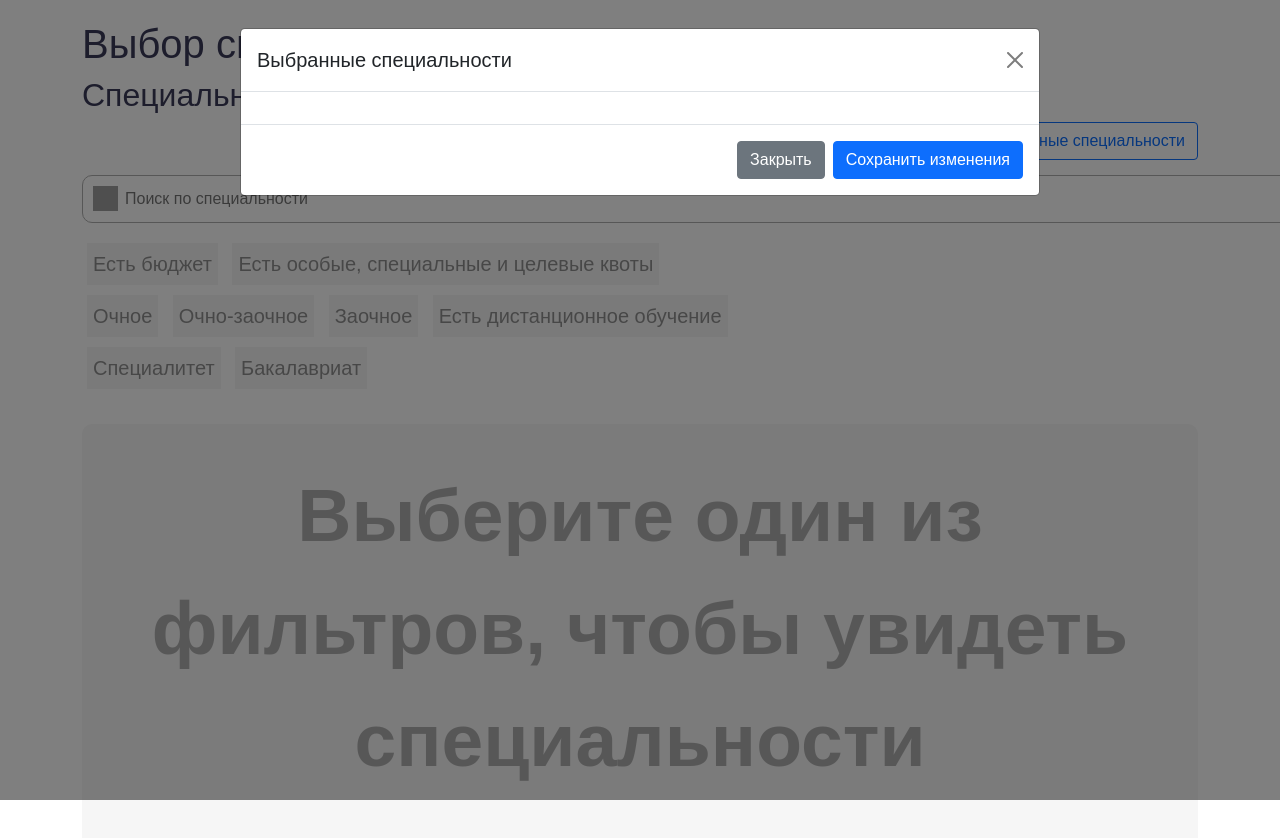
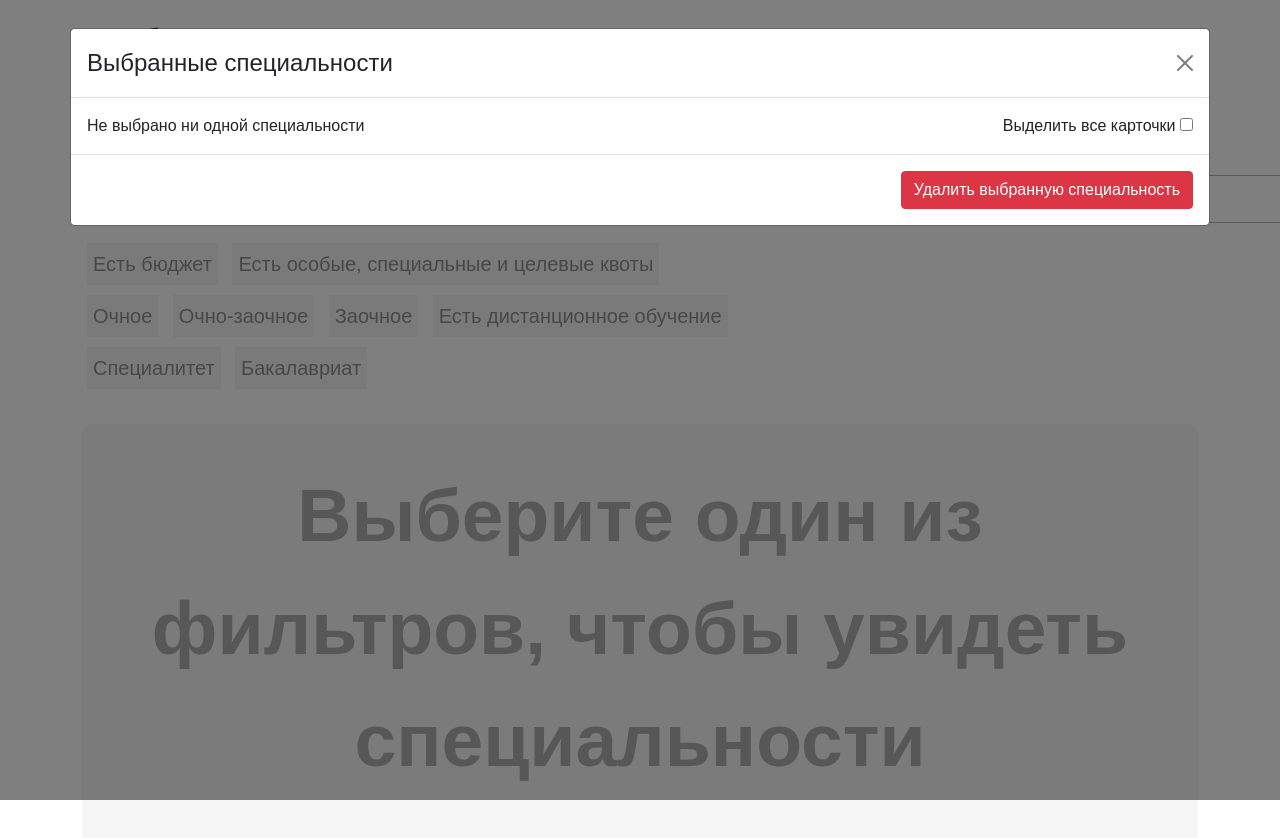
Before and after one commit to Torrex1/practice-test, a plain HTML site: page index.html in a window 1280 px wide. Both pictures are taken after a click on the element "Выбранные специальности". Shown: the top 838 px of the page. Drawn offline with nearby package versions, Linux system fonts and the light colour scheme; grey boxes are pictures that could not be loaded.

Commit message:
upd modal window

```diff
--- a/index.html
+++ b/index.html
@@ -15,7 +15,7 @@
                 <h2>Специальность #1</h2>
 
                 <!-- Кнопка-триггер модального окна -->
-                <span class="edu_text btn btn-outline-primary" data-bs-toggle="modal" data-bs-target="#exampleModal">Выбранные специальности</span>
+                <span class="edu_text btn btn-outline-primary" data-bs-toggle="modal" data-bs-target="#eduModal">Выбранные специальности</span>
 
                 <div class="search">
                     <input class="search-field" type="text" placeholder="Поиск по специальности">
@@ -41,17 +41,24 @@
     </div>
 
     <!--Модальное окно-->
-    <div class="modal fade" id="exampleModal" tabindex="-1" aria-labelledby="exampleModalLabel" aria-hidden="true">
-        <div class="modal-dialog modal-lg">
+    <div class="modal fade" id="eduModal" tabindex="-1" aria-labelledby="eduModalLabel" aria-hidden="true">
+        <div class="modal-dialog modal-xl">
             <div class="modal-content">
                 <div class="modal-header">
-                    <h5 class="modal-title" id="exampleModalLabel">Выбранные специальности</h5>
+                    <h4 class="modal-title" id="eduModalLabel">Выбранные специальности</h4>
                     <button type="button" class="btn-close" data-bs-dismiss="modal" aria-label="Закрыть"></button>
                 </div>
-                <div class="modal-body"></div>
+                <div class="modal-body">
+                    <label id="modal_text">Не выбрано ни одной специальности</label>
+
+                    <label class="float-end">
+                        Выделить все карточки <input class="box ms-auto" type="checkbox">
+                    </label>
+
+                    <br>
+                </div>
                 <div class="modal-footer">
-                    <button type="button" class="btn btn-secondary" data-bs-dismiss="modal">Закрыть</button>
-                    <button type="button" class="btn btn-primary">Сохранить изменения</button>
+                    <button type="button" class="removeCard btn btn-danger">Удалить выбранную специальность</button>
                 </div>
             </div>
         </div>
--- a/scripts.js
+++ b/scripts.js
@@ -48,11 +48,24 @@ function render() {
         }
     }
     ed_card.innerHTML = buffer;
+
     document.querySelectorAll('.card-name').forEach(name => {
         document.querySelectorAll('.speciality-card').forEach(card => {
             name.addEventListener('click', () => {
                 if (card.contains(name)) {
-                    modal_body.append(card);
+
+                    let checkbox_input = document.createElement('input');
+                    checkbox_input.type = 'checkbox';
+
+                    modal_body.append(checkbox_input, card);
+
+                    checkbox_input.addEventListener('click', () => {
+                        document.querySelector('.removeCard').addEventListener('click', () => {
+                            checkbox_input.remove();
+                            ed_card.append(card);
+                        })
+                    })
+                    document.querySelector('#modal_text').style.display = 'none';
                 }
             })
         })
```
